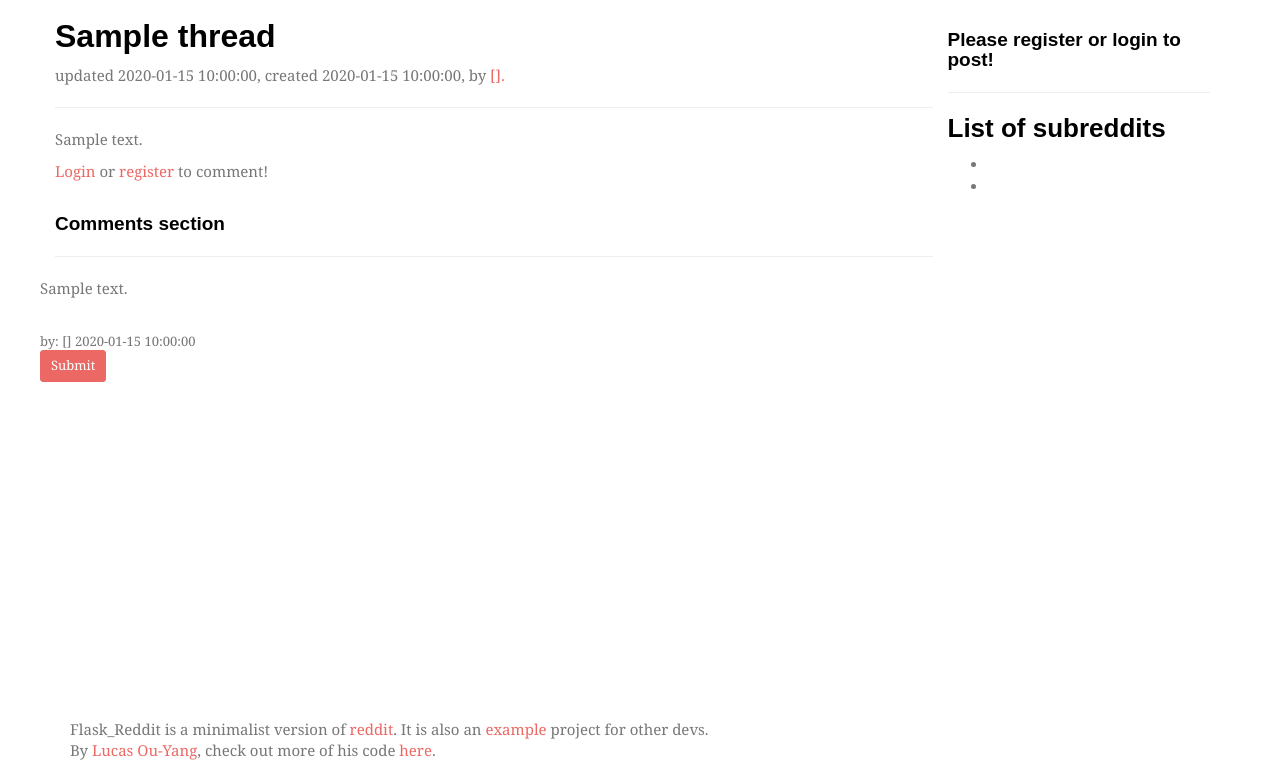
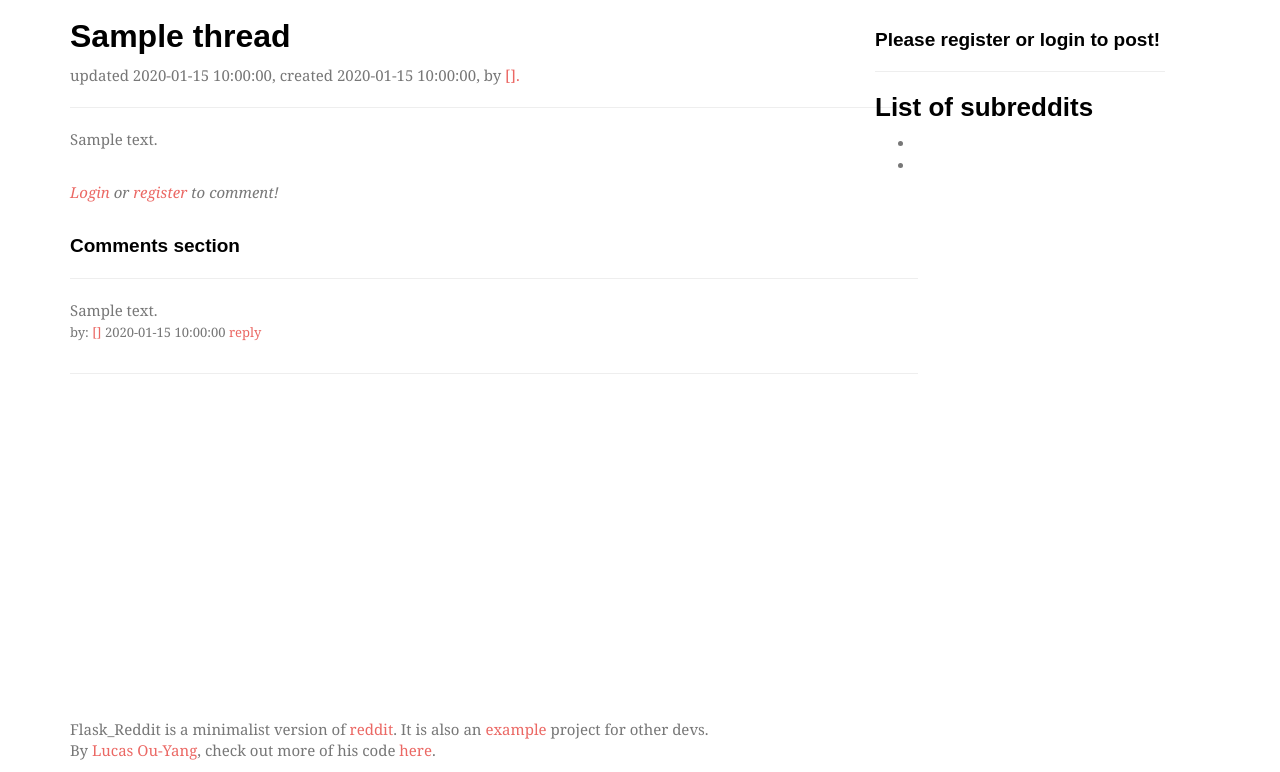
Before and after one commit to codelucas/flask_reddit, a Python web app: template flask_reddit/templates/threads/permalink.html in a window 1280 px wide. Shown: the part 61-833 px from the top of the page. Run offline with Jinja, Linux system fonts and the light colour scheme; the template is opened without the code that fills it: most values are stand-ins (such as "Sample title", 1, 10 or a date in 2020); some libraries are stand-ins or nearby versions; some web fonts are replaced.

Commit message:
finalized comments, still need to add threadd comments, ui changes

```diff
--- a/flask_reddit/apis/views.py
+++ b/flask_reddit/apis/views.py
@@ -36,4 +36,4 @@ def submit_comment():
     db.session.commit()
 
     return jsonify(comment_text=comment_text, date=comment.pretty_date(),
-            username=g.user.username)
+            username=g.user.username, comment_id=comment.id)
--- a/flask_reddit/static/css/style.css
+++ b/flask_reddit/static/css/style.css
@@ -2,6 +2,10 @@
  *  Here will be all of flask_reddit's custom CSS. Let's keep this
  *  fairly organized!
  */
+
+body {
+
+}
 
 .well {
     background-color: #fff;
@@ -27,6 +31,21 @@
 .listing-vote-box:hover {
     color: #eb6864 !important;
     text-decoration: none !important;
+}
+
+.comment-body {
+    margin-bottom: 2px;
+}
+
+.comments-element {
+    margin-bottom: 10px;
+    margin-left: 15px;
+}
+
+.right-bar {
+    position: fixed;
+    top: 80px;
+    right: 100px;
 }
 
 .main-box {
--- a/flask_reddit/templates/home.html
+++ b/flask_reddit/templates/home.html
@@ -1,7 +1,7 @@
 {% extends "base.html" %}
 
 {% block content %}
-<div class="col-lg-9">
+<div class="col-lg-9 col-md-9 col-sm-7 col-xs-5 left-bar">
   {% block left %}
       {% for thread in threads %}
         <div class="row listing-row">
@@ -32,7 +32,7 @@
   {% endblock %}
 </div>
 
-<div class="col-lg-3">
+<div class="col-lg-3 right-bar">
   {% block right %}
     {% if user is defined and user != None %}
         <a href="{{ config.ROOT_URL }}/threads/submit"><button class="btn btn-primary">
@@ -49,52 +49,3 @@
   {% endblock %}
 </div>
 {% endblock %}
-
-{% block scripts %}
-<script type="text/javascript">
-window.onload = (function() {
-    $(document).ready(function() {
-        // $(".btn-custom").click(function() {
-        //     $(this).parent().next("div.proof_box").toggle('blind');
-        // });
-        $('button.submit-comment').click(function() {
-            // We will submit user id data via session.
-            // Don't need to include parent comment because we are commenting
-            // on a thread, not a comment!
-            var parent_id = "";
-            var not_nested =  $(this).hasClass('main-submit').toString();
-            // the logic is funky because we are using string booleans...
-            if (not_nested == 'false') {
-                // it is nested
-                parent_id = $(this).parent('div.comments-element').attr('name');
-            } else {
-                // it isn't nested
-            }
-            var thread_id = "{{ thread.id }}";
-            var comment_text = $(this).parent('div.comment-form-parent').children(
-                'textarea.thread-comment-box').val();
-            var post_to = '/api/comments/submit/';
-            {% if user is defined and user != None %}
-                $.post(post_to, {
-                    parent_id: parent_id, // empty if top-level (none)
-                    thread_id: thread_id,
-                    comment_text: comment_text },
-                    function(response) {
-                        $('div.comments-tree').prepend(
-                            '<div class="row comments-element">' +
-                            '<p>' + response.comment_text + '</p>' +
-                            '<br>' +
-                            '<div class="post-listing-meta">' +
-                            'by: ' + response.username + ' - ' + response.date +
-                            '</div>'
-                        );
-                    }, 'json'
-                )
-            {% else %}
-                alert("You must be logged in to do that!");
-            {% endif %}
-        });
-    });
-});
-</script>
-{% endblock %}
--- a/flask_reddit/templates/threads/permalink.html
+++ b/flask_reddit/templates/threads/permalink.html
@@ -1,7 +1,7 @@
 {% extends "home.html" %}
 
 {% block left %}
-<div class="row">
+<div>
     <a href="{{ thread.link }}"><h2 class="listing-title">{{ thread.title }}</h2></a>
     updated {{ thread.pretty_date('updated') }}, created {{ thread.pretty_date('created') }},
     by <a href="{{ url_for('users.home_page', username=thread.user.username) }}">
@@ -10,7 +10,7 @@
     <p>{{ thread.text }}</p>
 </div>
 
-<div class="row">
+<div>
     <div class="col-lg-6 thread-comment-section">
         {% if user is defined and user != None %}
         <h5>Submit a comment:</h5>
@@ -21,26 +21,83 @@
                     Submit</button>
         </div>
         {% else %}
+        <br>
+        <i>
         <a href="{{ url_for('frontends.login') }}">Login</a> or
         <a href="{{ url_for('frontends.register') }}">register</a> to comment!
+        </i>
         {% endif %}
     </div>
 </div>
+
+<div class="row"></div>
 <br>
-<div class="row comments-tree">
+<div>
     <h4>Comments section</h4>
     <hr>
+</div>
+
+<div class="row comments-tree">
     {% for comment in thread.comments.all() %}
     <div class="row comments-element" name="{{ comment.id }}">
-        <p>{{ comment.text }}</p>
-        <br>
+        <p class="comment-body">{{ comment.text }}</p>
         <div class="post-listing-meta">
-            by: {{ comment.user.username }} {{ comment.pretty_date() }}
+            by: <a href="{{ url_for('users.home_page', username=comment.user.username) }}">
+                {{ comment.user.username }}</a> {{ comment.pretty_date() }} <a href="">reply</a>
         </div>
-        <button class="btn btn-sm btn-primary submit-comment">
+        <button style="display:none;" class="btn btn-sm btn-primary submit-comment">
                 Submit</button>
     </div>
     {% endfor %}
 </div>
 
+<hr>
+
 {% endblock %}
+
+{% block scripts %}
+<script type="text/javascript">
+window.onload = (function() {
+    $(document).ready(function() {
+        $('button.submit-comment').click(function() {
+            // We will submit user id data via session.
+            // Don't need to include parent comment because we are commenting
+            // on a thread, not a comment!
+            var parent_id = "";
+            var not_nested =  $(this).hasClass('main-submit').toString();
+            // the logic is funky because we are using string booleans...
+            if (not_nested == 'false') {
+                // it is nested
+                parent_id = $(this).parent('div.comments-element').attr('name');
+            } else {
+                // it isn't nested
+            }
+            var thread_id = "{{ thread.id }}";
+            var comment_text = $(this).parent('div.comment-form-parent').children(
+                'textarea.thread-comment-box').val();
+            var post_to = '/apis/comments/submit/';
+            {% if user is defined and user != None %}
+                $.post(post_to, {
+                    parent_id: parent_id, // empty if top-level (none)
+                    thread_id: thread_id,
+                    comment_text: comment_text },
+                    function(response) {
+                        $('div.comments-tree').prepend(
+                            '<div class="row comments-element" name="'+ response.comment_id +'">' +
+                            '<p class="comment-body">' + response.comment_text + '</p>' +
+                            '<div class="post-listing-meta">' +
+                            'by: <a href="{{ config.ROOT_URL }}/users/{{ user.username }}/">' +
+                            '{{ user.username }}</a>' +
+                            ' ' + response.date + ' <a href="">reply</a>' +
+                            '</div>'
+                        );
+                    }, 'json'
+                )
+            {% else %}
+                alert("You must be logged in to do that!");
+            {% endif %}
+        });
+    });
+});
+</script>
+{% endblock %}
```
